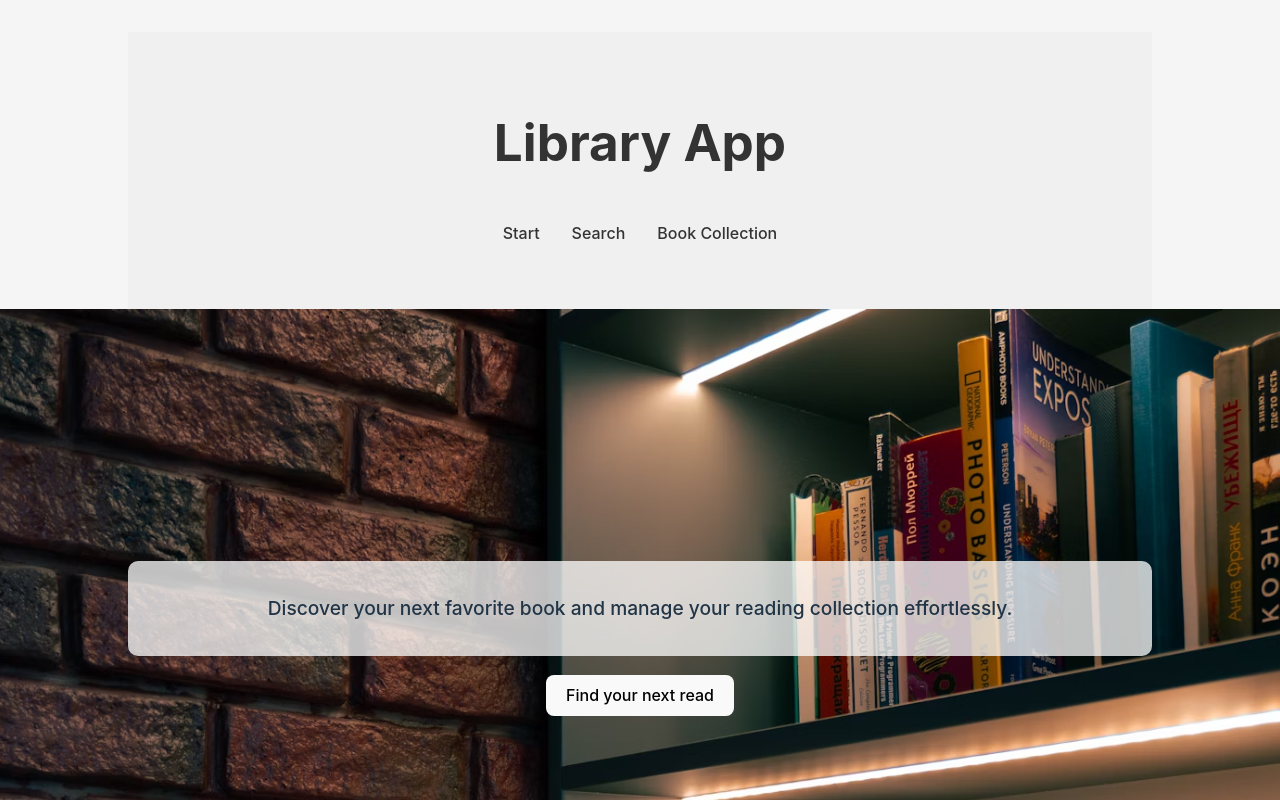
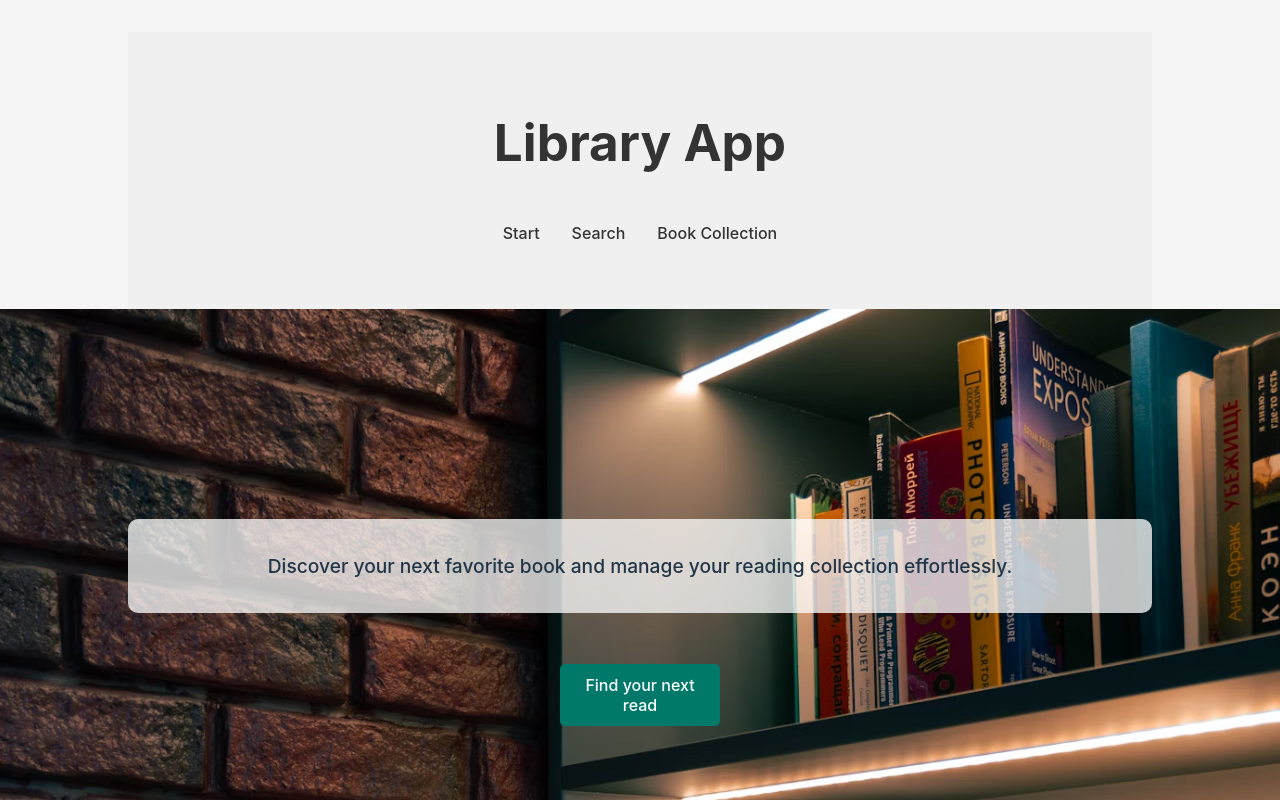
Before and after one commit to NicoleCoding/BookVault, a React (Vite) app: page / in a window 1280 px wide. Shown: the top 800 px of the page. Built offline with nearby package versions, Linux system fonts and the light colour scheme.

Commit message:
-Added Onclick event on the Button-component. -Adjusted the button at the search bar. -Added classes to the buttons for styling purposes.

```diff
--- a/src/App.css
+++ b/src/App.css
@@ -41,6 +41,21 @@ body {
   font-weight: 500;
 }
 
+.primary-button {
+  margin: 2rem;
+  padding: 10px 20px;
+  width: 10rem;
+  background-color: #00796B;
+  color: white;
+  border-radius: 5px;
+  cursor: pointer;
+  transition: background-color 0.3s ease, transform 0.3s ease;
+}
+
+.secondary-button {
+
+}
+
 #searchbar {
   padding: 5rem;
   margin: 5rem;
@@ -49,17 +64,6 @@ body {
 input {
   padding: 0.6rem;
   margin: 1rem;
-}
-
-#searchbutton {
-  margin: 2rem;
-  padding: 10px 20px;
-  width: 10rem;
-  background-color: #00796B;
-  color: white;
-  border-radius: 5px;
-  cursor: pointer;
-  transition: background-color 0.3s ease, transform 0.3s ease;
 }
 
 header {
--- a/src/components/Button.jsx
+++ b/src/components/Button.jsx
@@ -1,6 +1,8 @@
 export default function Button(props) {
     return (
-        <button className={props.className}>
+        <button className={props.className}
+                onClick={props.onClick}
+        >
             {props.text}
         </button>
     );
--- a/src/components/SearchBar.jsx
+++ b/src/components/SearchBar.jsx
@@ -1,4 +1,5 @@
 import { useState, useEffect } from "react";
+import Button from "./Button";
 
 export default function SearchBar(props) {
     return (
@@ -8,7 +9,9 @@ export default function SearchBar(props) {
                 placeholder="Search books"
                 onChange={props.changeContent}
             />
-            <button id="searchbutton" onClick={() => props.search(props.query)}>Search</button>
+
+            <Button className="primary-button" text="search" onClick={() => props.search(props.query)} />
+
         </div>
 
     );
--- a/src/pages/StartPage.jsx
+++ b/src/pages/StartPage.jsx
@@ -7,7 +7,7 @@ export default function StartPage() {
             <section id="hero">
                 <p id="hero-text">Discover your next favorite book and manage your reading collection effortlessly. </p>
                 <Link to="/search">
-                <Button text="Find your next read"/>
+                <Button text="Find your next read" className="primary-button"/>
                 </Link>
             </section>
         </div>
```
